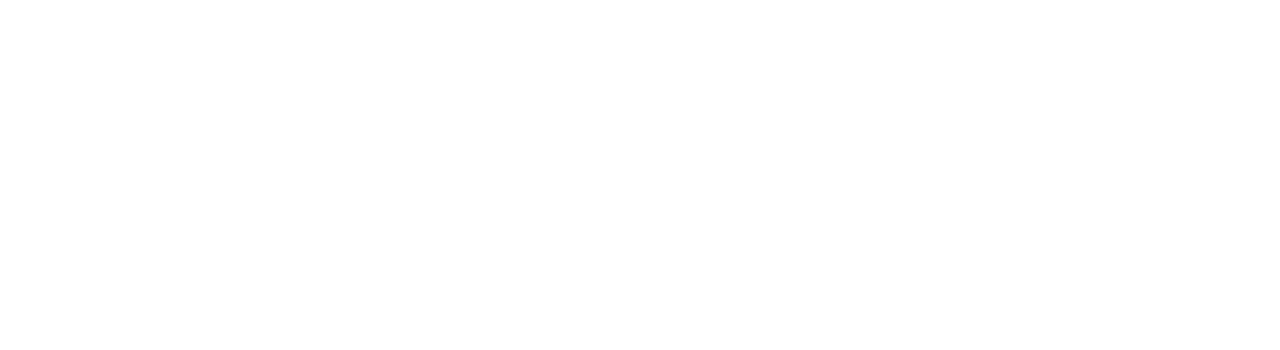
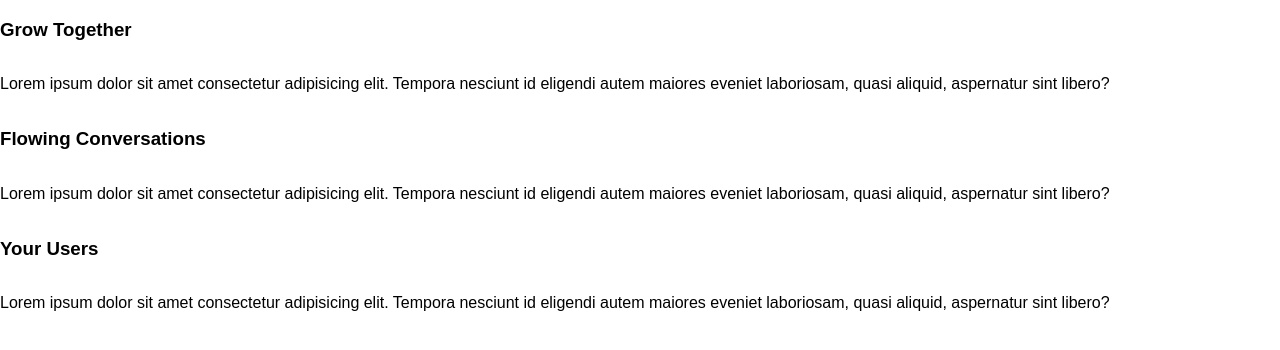
Before and after one commit to lars-radtke/design-exercise, a website built with Vite: page index.html in a window 1280 px wide. Built offline with nearby package versions, Linux system fonts and the light colour scheme.

Commit message:
basic main structure

```diff
--- a/css/components/tile.css
+++ b/css/components/tile.css
@@ -0,0 +1,12 @@
+.tile--wrapper {
+  display: flex;
+  flex-flow: wrap column;
+}
+.tile {
+  display: flex;
+  flex-flow: wrap row;
+}
+.tile__text {
+  display: flex;
+  flex-direction: column;
+}
--- a/index.html
+++ b/index.html
@@ -1,21 +1,51 @@
 <!DOCTYPE html>
 <html lang="en">
-<head>
-    <meta charset="UTF-8">
-    <meta http-equiv="X-UA-Compatible" content="IE=edge">
-    <meta name="viewport" content="width=device-width, initial-scale=1.0">
-    <link rel="stylesheet" href="./css/style.css">
+  <head>
+    <meta charset="UTF-8" />
+    <meta http-equiv="X-UA-Compatible" content="IE=edge" />
+    <meta name="viewport" content="width=device-width, initial-scale=1.0" />
+    <link rel="stylesheet" href="./css/style.css" />
     <title>Design Exercise</title>
-</head>
-<body>
-    <header>
-
-    </header>
+  </head>
+  <body>
+    <header></header>
     <main>
-
+      <div class="tile--wrapper">
+        <section class="tile">
+          <div class="tile__text">
+            <h3 class="tile__header">Grow Together</h3>
+            <p class="tile__p">
+              Lorem ipsum dolor sit amet consectetur adipisicing elit. Tempora
+              nesciunt id eligendi autem maiores eveniet laboriosam, quasi
+              aliquid, aspernatur sint libero?
+            </p>
+          </div>
+          <img class="tile__img" src="" alt="" />
+        </section>
+        <section class="tile">
+          <img class="tile__img" src="" alt="" />
+          <div class="tile__text">
+            <h3 class="tile__header">Flowing Conversations</h3>
+            <p class="tile__p">
+              Lorem ipsum dolor sit amet consectetur adipisicing elit. Tempora
+              nesciunt id eligendi autem maiores eveniet laboriosam, quasi
+              aliquid, aspernatur sint libero?
+            </p>
+          </div>
+        </section>
+        <section class="tile">
+          <div class="tile__text">
+            <h3 class="tile__header">Your Users</h3>
+            <p class="tile__p">
+              Lorem ipsum dolor sit amet consectetur adipisicing elit. Tempora
+              nesciunt id eligendi autem maiores eveniet laboriosam, quasi
+              aliquid, aspernatur sint libero?
+            </p>
+          </div>
+          <img class="tile__img" src="" alt="" />
+        </section>
+      </div>
     </main>
-    <footer>
-
-    </footer>
-</body>
+    <footer></footer>
+  </body>
 </html>
```
